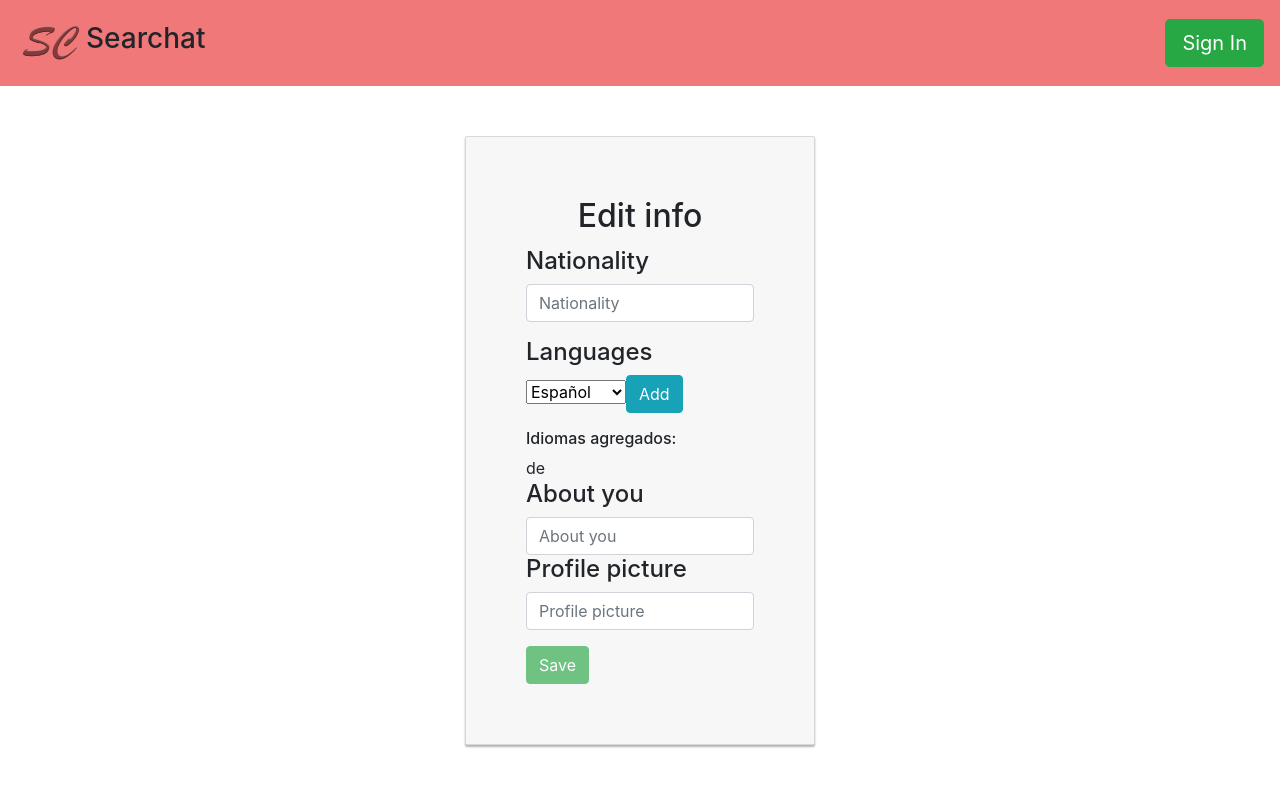
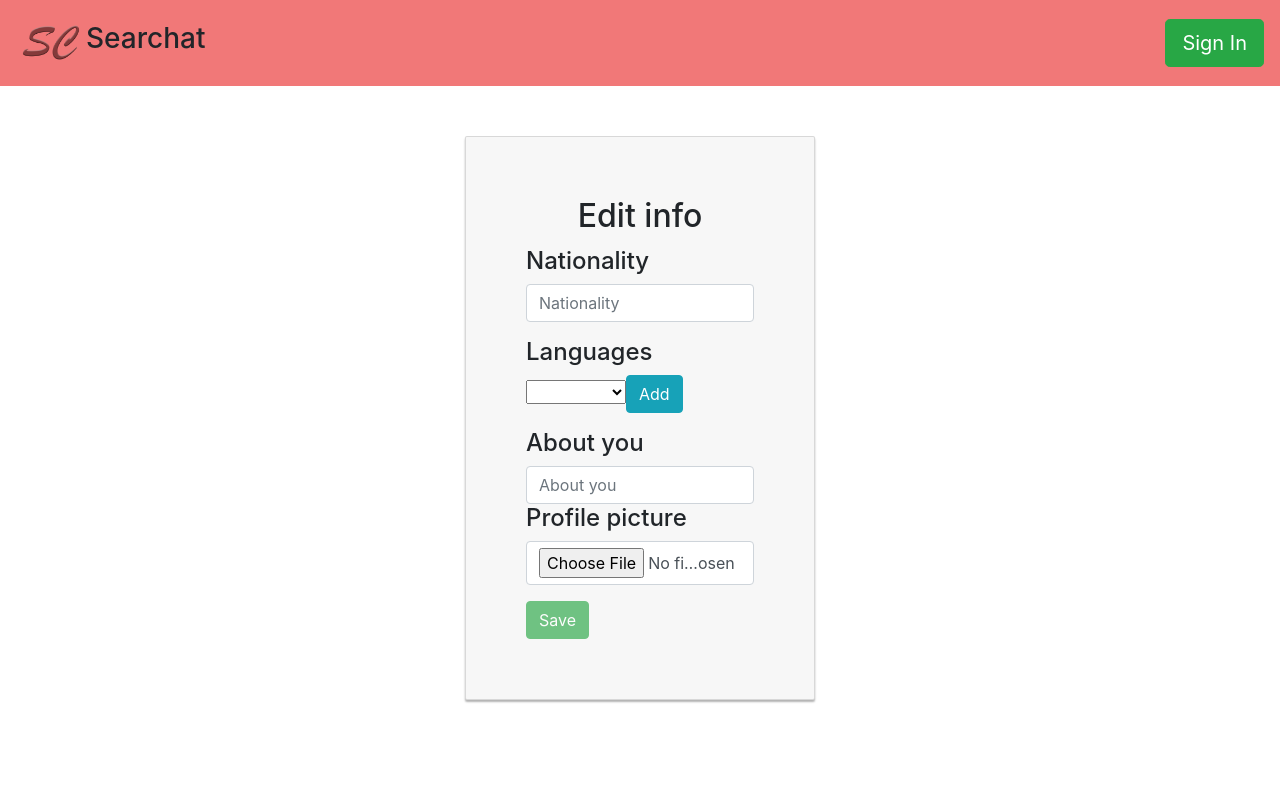
Before and after one commit to Searchat-COSW/Angular, an Angular app: page /profileConfiguration in a window 1280 px wide. Shown: the top 786 px of the page. Built offline with nearby package versions, Linux system fonts and the light colour scheme.

Commit message:
adding upload picture, lenguages box on activities and user profile config

```diff
--- a/src/app/common/api.service.ts
+++ b/src/app/common/api.service.ts
@@ -32,6 +32,19 @@ export class APIService {
       .catch(this.handleError);
   }
 
+  postImage(url: string, body: any): Observable<any> {
+
+    //let headers = new Headers({ 'Content-Type': undefined});
+    //const innerOptions = new RequestOptions({ headers });
+
+    return this.http
+      .post(`${this.config.apiURL}/${url}`, body,{
+
+    })
+      .map(this.extractData)
+      .catch(this.handleError);
+  }
+
   private getRequestOptions(options?: any) {
     let headers = new Headers({ 'Content-Type': 'application/json' });
     const innerOptions = new RequestOptions({ headers });
--- a/src/app/models/profileInformation.ts
+++ b/src/app/models/profileInformation.ts
@@ -8,11 +8,11 @@ export class ProfileInformation{
 
     private image: File;
 
-    constructor(nationality: string, languages: string[], aboutYou: string, image: File){
+    constructor(nationality: string, languages: string[], aboutYou: string){
         this.nationality = nationality;
         this.languages = languages;
         this.aboutYou = aboutYou;
-        this.image = image;
+
     }
 
 }
--- a/src/app/pages/home-list/home-list.component.html
+++ b/src/app/pages/home-list/home-list.component.html
@@ -25,7 +25,7 @@
     <h4 class="modal-title">Add activity</h4>
   </div>
   <div class="modal-body">
-    <form [formGroup]="activityForm" (ngSubmit)="onSubmit()" novalidate>
+    <form [formGroup]="activityForm" novalidate>
       <div class="form-group">
         <label for="name">Name</label>
         <input type="text" class="form-control" id="name" formControlName="name" required>
@@ -37,9 +37,19 @@
       </div>
 
       <div class="form-group">
-        <label for="languages">Languages</label>
-        <input type="text" class="form-control" id="languages" formControlName="languages" required>
-      </div>
+        <h4>Languages</h4>
+        <select formControlName="selectedLenguage">
+          <option *ngFor="let l of lenguages" [ngValue]="l">{{l}}</option>
+        </select>
+        <button class="btn btn-info" (click)="addLenguage()">Add</button>
+    </div>
+
+    <div  *ngIf="selectedLenguages.length>0">
+        <h4>Added lenguages:  </h4>
+        <h6 *ngFor="let idioma of selectedLenguages">
+           -> {{idioma}}
+        </h6>
+    </div>
 
       <div class="form-group">
         <label for="location">Location</label>
@@ -56,7 +66,7 @@
         <input type="text" class="form-control" id="price" formControlName="price" required>
       </div>
 
-      <button type="submit" class="btn btn-success">Create</button>
+      <button type="submit" (click)="onSubmit()" class="btn btn-success">Create</button>
 
     </form>
   </div>
--- a/src/app/pages/home-list/home-list.component.ts
+++ b/src/app/pages/home-list/home-list.component.ts
@@ -19,6 +19,8 @@ export class HomeListComponent implements OnInit {
   private city;
   private activityForm: FormGroup;
   private modalreference;
+  private lenguages;
+  private selectedLenguages : string[];
 
   constructor(public formBuilder: FormBuilder, public modalService: NgbModal, public activityService: ActivityService, public router: Router, public http: Http, public userService: UserService) {
 
@@ -26,6 +28,9 @@ export class HomeListComponent implements OnInit {
   }
 
   ngOnInit() {
+    this.selectedLenguages = []
+    this.lenguages =["Español","Ingles","Mandarin","Portugues","Ruso","Japones","Italiano","Aleman","Frances"] //tambien está en profile-configurarion.component, toca corregir
+
     navigator.geolocation.getCurrentPosition(data => this.getCityData(data).subscribe(country => this.getCity(country).then(
       cityData => {
         this.activityService.list(cityData).subscribe(list => {
@@ -37,6 +42,7 @@ export class HomeListComponent implements OnInit {
       name: '',
       description: '',
       languages: '',
+      selectedLenguage: '',
       location: '',
       date: '',
       price: ''
@@ -53,7 +59,9 @@ export class HomeListComponent implements OnInit {
 
   getCity(data) {
     return new Promise((resolve, reject) => {
-      resolve(this.city = this.activityService.getCleanedString(data.json().results[0].formatted_address.split(", ")[1]));
+      resolve(
+        this.city = this.activityService.getCleanedString(data.json().results[0].formatted_address.split(", ")[1])
+      );
     });
   }
 
@@ -69,7 +77,7 @@ export class HomeListComponent implements OnInit {
           this.activityForm.get('name').value,
           this.activityForm.get('description').value,
           admin,
-          this.activityForm.get('languages').value,
+          this.selectedLenguages,
           this.activityService.getCleanedString(this.activityForm.get('location').value),
           this.activityForm.get('date').value,
           [],
@@ -84,5 +92,11 @@ export class HomeListComponent implements OnInit {
     )
   }
 
+  addLenguage(){
+    if (this.activityForm.get('selectedLenguage').value!="" && !this.selectedLenguages.includes(this.activityForm.get('selectedLenguage').value)){
+        this.selectedLenguages.push(this.activityForm.get('selectedLenguage').value)
+    }
+}
+
 
 }
--- a/src/app/pages/profile-configuration/profile-configuration.component.html
+++ b/src/app/pages/profile-configuration/profile-configuration.component.html
@@ -1,5 +1,5 @@
 <div class="container" >
-    <form [formGroup]="userForm" (ngSubmit)="onSubmit()" novalidate class="card card-container">
+    <form [formGroup]="userForm"  novalidate class="card card-container">
 
             <div class="card-body">
                 <h2 class="card-title text-center">Edit info</h2>
@@ -10,25 +10,17 @@
 
                 <div class="form-group">
                     <h4>Languages</h4>
-                    <select>
-                        <option value="Español">Español</option>
-                        <option value="Ingles">Ingles</option>
-                        <option value="Mandarin">Mandarin</option>
-                        <option value="Portugues">Portugues</option>
-                        <option value="Ruso">Ruso</option>
-                        <option value="Japones">Japones</option>
-                        <option value="Italiano">Italiano</option>
-                        <option value="Aleman">Aleman</option>
-                        <option value="Frances">Frances</option>
-                      </select>
-                      <button class="btn btn-info" (click)="add()">Add</button>
+                    <select formControlName="selectedLenguage">
+                      <option *ngFor="let l of lenguages" [ngValue]="l">{{l}}</option>
+                    </select>
+                    <button class="btn btn-info" (click)="add()">Add</button>
                 </div>
 
-                <div>
-                    <h6>Idiomas agregados: </h6>
-                    <output id="idiomasAdd">
-                        de
-                    </output>
+                <div  *ngIf="selectedLenguages.length>0">
+                    <h4>Added lenguages:  </h4>
+                    <h6 *ngFor="let idioma of selectedLenguages">
+                       -> {{idioma}}
+                    </h6>
                 </div>
 
                 <div>
@@ -38,14 +30,13 @@
 
                 <div>
                     <h4>Profile picture</h4>
-                    <input class="form-control" type="text" id="image" placeholder="Profile picture" formControlName="image" required>
+                    <input class="form-control" type="file" (change)="setImage($event)" id="image">
                 </div>
                 <p></p>
-                <button type="submit" class="btn btn-success" [disabled]="!userForm.valid">Save</button>
-                <p class="text-danger mt-1" *ngIf="userError">{{userError}}</p>
+                <button (click)="onSubmit()" type="submit" class="btn btn-success" [disabled]="!userForm.valid">Save</button>
+                <p class="text-danger mt-1" *ngIf="userError"> {{userError}}</p>
 
             </div>
 
     </form>
-
 </div>
--- a/src/app/pages/profile-configuration/profile-configuration.component.ts
+++ b/src/app/pages/profile-configuration/profile-configuration.component.ts
@@ -10,9 +10,11 @@ import {AppComponent} from '../../app.component'
     styleUrls: ['./profile-configuration.component.css']
 })
 export class ProfileConfigurationComponent implements OnInit {
-
+    private lenguages;
+    private selectedLenguages : string[];
     private userForm: FormGroup;
     private userError:string = '';
+    private myFile;
 
   constructor(
     public userService: UserService,
@@ -23,24 +25,52 @@ export class ProfileConfigurationComponent implements OnInit {
   }
 
     ngOnInit(): void {
+        this.selectedLenguages = []
+        this.lenguages =["Español","Ingles","Mandarin","Portugues","Ruso","Japones","Italiano","Aleman","Frances"]
         this.userForm = this.formBuilder.group({
             nationality: '',
             languages:'',
             aboutYou:'',
-            image: ''
+            image: '',
+            selectedLenguage: ''
         });
     }
 
     onSubmit() {
+
         this.userService.information(
           this.userForm.get('nationality').value,
-          this.userForm.get('languages').value,
-          this.userForm.get('aboutYou').value,
-          this.userForm.get('image').value
+          this.selectedLenguages,
+          this.userForm.get('aboutYou').value
         ).subscribe(serverResponse => {
-            this.router.navigate(['/listActivities']);
+            //this.router.navigate(['/listActivities']);
+            this.postImage();
         }, error => {
-          this.userError = 'Error modificando datos usuario: ' + (error && error.message ? error.message : '');
-        });
+          this.userError = 'Error modificando datos usuario ' + (error && error.message ? error.message : '');
+        })
       }
+
+
+    setImage(event){
+        this.myFile = event.target.files[0];
+
+    }
+
+    postImage(){
+        var fd = new FormData();
+        fd.append('file', this.myFile);
+        this.userService.informationImage(fd).subscribe(
+            serverResponse => {
+                this.router.navigate(['/listActivities']);
+            },error => {
+                this.userError = 'Error agregando la imagen ';
+            }
+        )
+    }
+
+    add(){
+        if (this.userForm.get('selectedLenguage').value!="" && !this.selectedLenguages.includes(this.userForm.get('selectedLenguage').value)){
+            this.selectedLenguages.push(this.userForm.get('selectedLenguage').value)
+        }
+    }
 }
--- a/src/app/services/user.service.ts
+++ b/src/app/services/user.service.ts
@@ -22,8 +22,13 @@ export class UserService  extends APIService{
         return this.post(this.resourceUrl+"/item", new User(username,firstname,email,lastname,password));
   }
 
-  information(nationality:string, languages:string [],aboutYou:string,image:File){
-      return this.post(this.resourceUrl+"/"+sessionStorage.getItem("username"),new ProfileInformation(nationality,languages,aboutYou,image));
+  information(nationality:string, languages:string [],aboutYou:string){
+      return this.post(this.resourceUrl+"/"+sessionStorage.getItem("username"),new ProfileInformation(nationality,languages,aboutYou));
+  }
+
+  informationImage(formData){
+
+    return this.postImage(this.resourceUrl+"/"+sessionStorage.getItem("username")+"/image",formData);
   }
 
 
```
Also changed, not shown: 1 other file (tests, documents, lock files or other folders).
